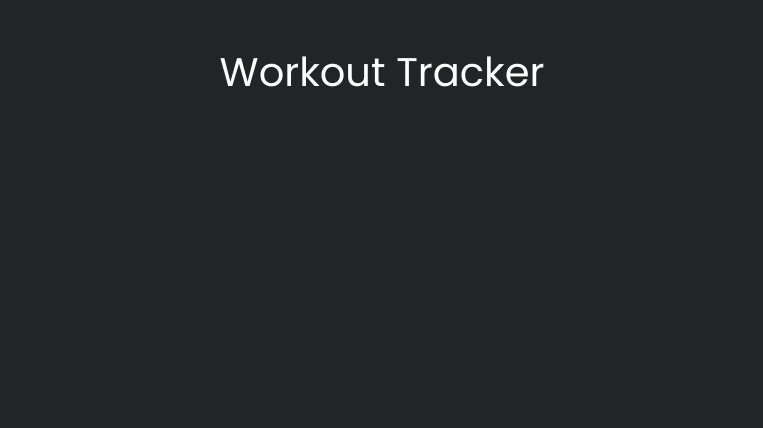
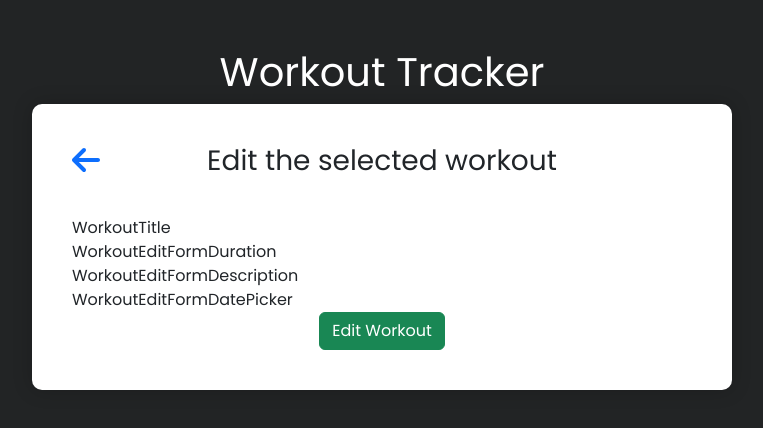
Before and after one commit to nnd1402/workout-masters-front, a React (Create React App) app: page /edit-workout/1 in a window 1280 px wide. Before the commit this address had no page. Shown: the top 428 px of the page, without its empty margins (258-1021 px from the left). Built offline with nearby package versions, Linux system fonts and the light colour scheme.

Commit message:
changed route path for edit form

```diff
--- a/src/components/pages/WorkoutEdit/WorkoutEditForm.tsx
+++ b/src/components/pages/WorkoutEdit/WorkoutEditForm.tsx
@@ -1,4 +1,3 @@
-import { useEffect, useState } from 'react';
 import { Container, Button, Form, Row, Col } from 'react-bootstrap';
 import { Link } from 'react-router-dom';
 import { FontAwesomeIcon } from '@fortawesome/react-fontawesome';
@@ -7,18 +6,8 @@ import WorkoutEditFormTitle from './editForm-components/WorkoutEditFormTitle';
 import WorkoutEditFormDuration from './editForm-components/WorkoutEditFormDuration';
 import WorkoutEditFormDescription from './editForm-components/WorkoutEditFormDescription';
 import WorkoutEditFormDatePicker from './editForm-components/WorkoutEditFormDatePicker';
-import axios from 'axios';
 
 const WorkoutEditForm = () => {
-	const [data, setData] = useState();
-
-	useEffect(() => {
-		axios
-			.get('https://localhost:7116/api/Workout')
-			.then((res) => console.log(res.data));
-		setData(data);
-	}, [data]);
-
 	return (
 		<>
 			<Container className='add-workout-container'>
--- a/src/router/Router.tsx
+++ b/src/router/Router.tsx
@@ -8,7 +8,7 @@ const Router = () => {
 		<Routes>
 			<Route path='/list' element={<WorkoutList />} />
 			<Route path='/add-workout' element={<WorkoutAddForm />} />
-			<Route path='/edit-workout' element={<WorkoutEditForm />} />
+			<Route path='/edit-workout/:id' element={<WorkoutEditForm />} />
 		</Routes>
 	);
 };
```
